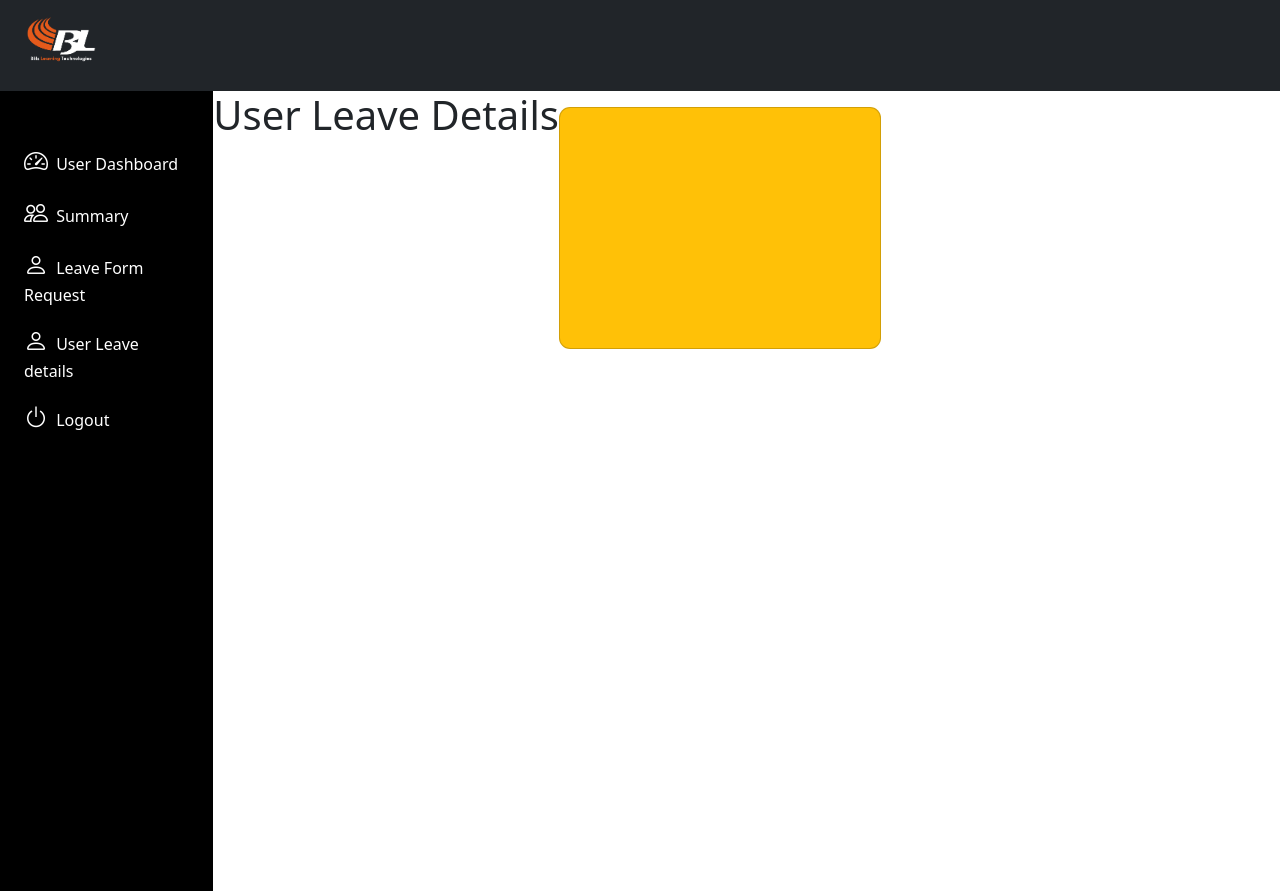
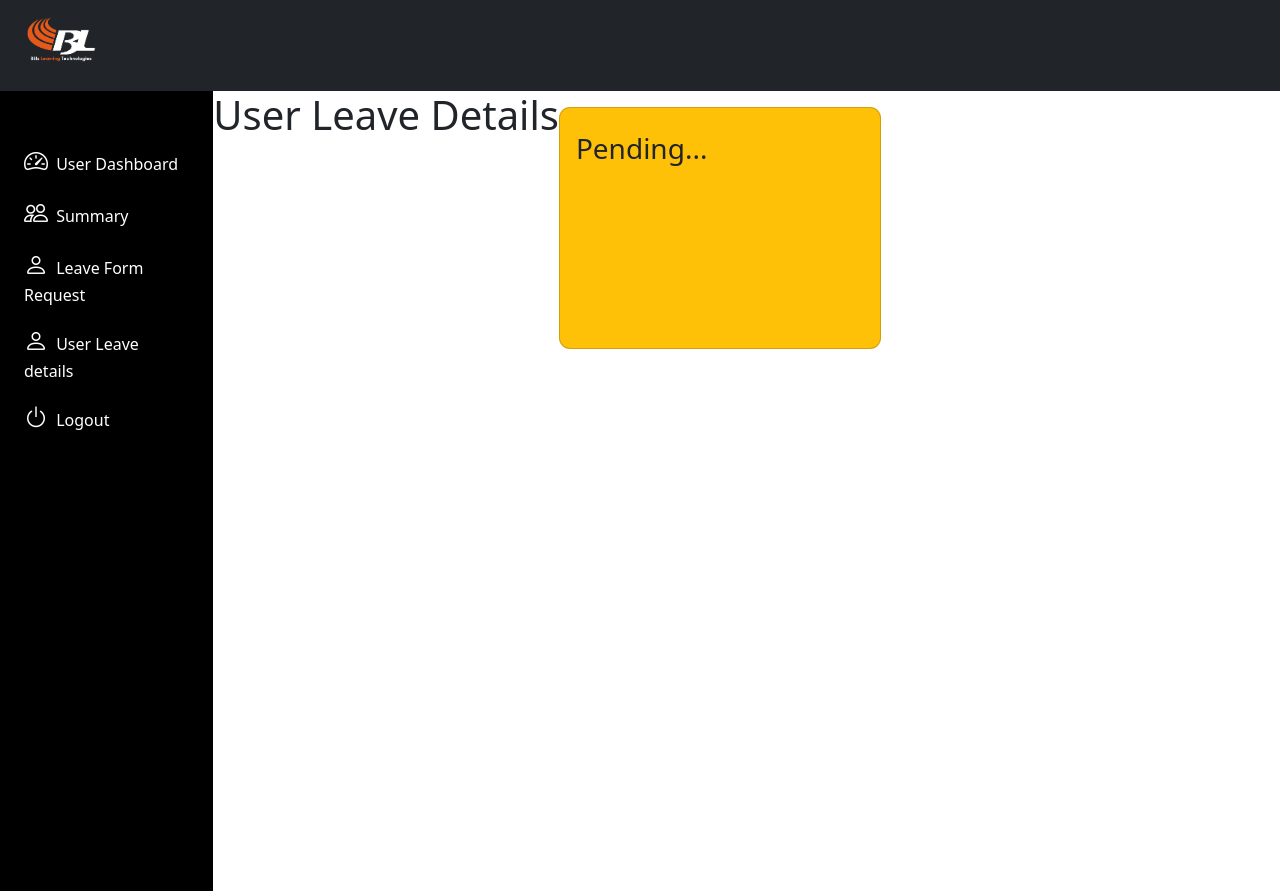
Before and after one commit to singh-hub1/frontend-project-02, a React (Create React App) app: page /UserDashboard/LeaveDetails in a window 1280 px wide. Built offline with nearby package versions, Linux system fonts and the light colour scheme; no server answers.

Commit message:
new changes

```diff
--- a/src/components/LeaveDetails.jsx
+++ b/src/components/LeaveDetails.jsx
@@ -32,6 +32,7 @@ function LeaveForm() {
                         <Card.Title>{userStatus}</Card.Title>
                         <Card.Text>
                             {/* Add leave details here */}
+                            <h3>Pending...</h3>
                         </Card.Text>
                     </Card.Body>
                 </Card>
```
